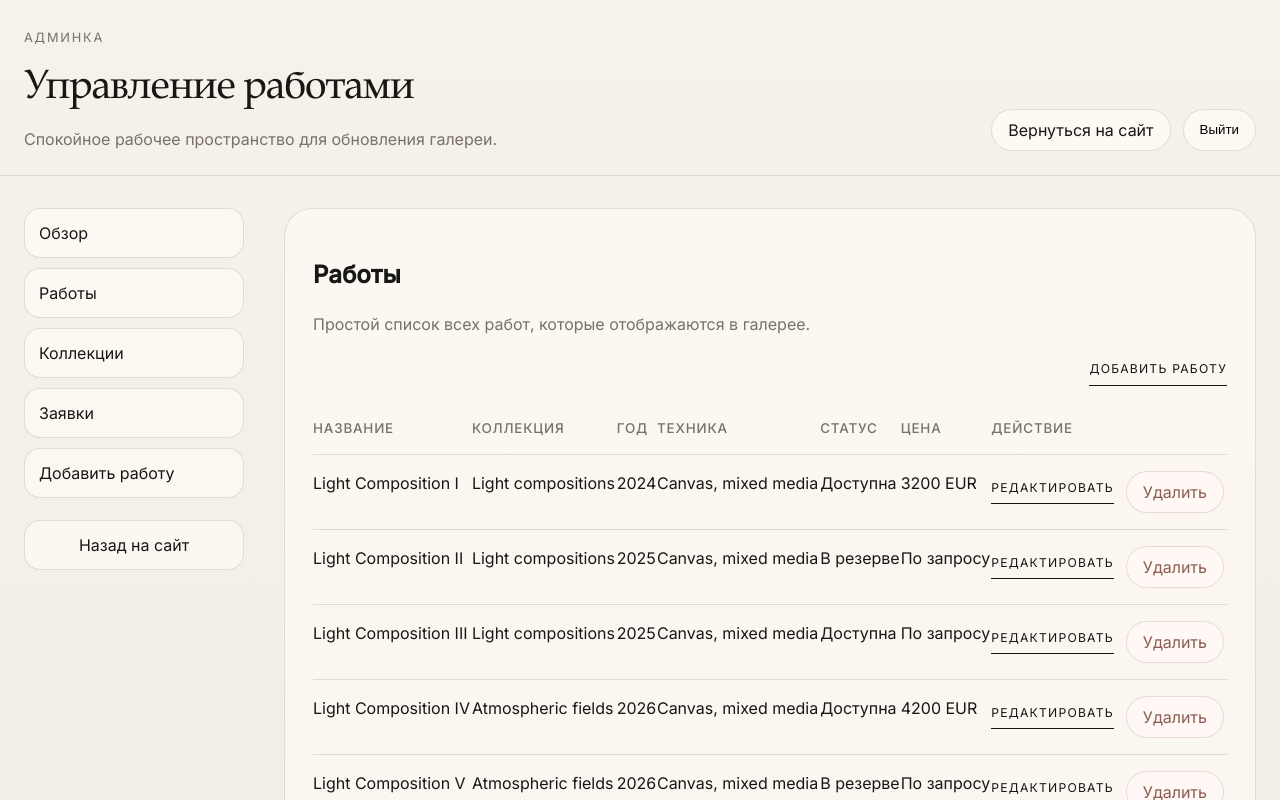
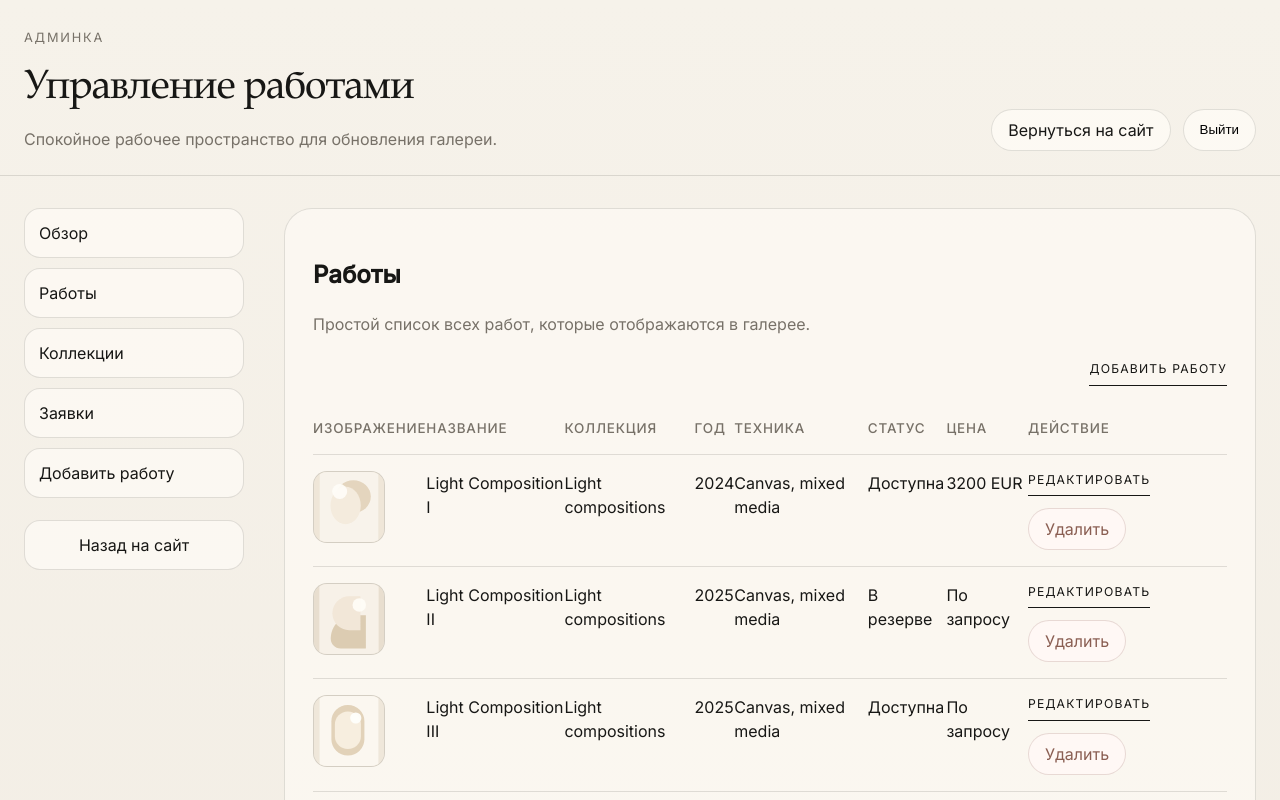
Before and after one commit to zobnin8-ux/yana-gallery, a Next.js app: page /admin/artworks in a window 1280 px wide. Shown: the top 800 px of the page. Built offline with nearby package versions, Linux system fonts and the light colour scheme; no server answers.

Commit message:
Show artwork previews in admin
Made-with: Cursor

```diff
--- a/app/globals.css
+++ b/app/globals.css
@@ -1318,6 +1318,32 @@ main {
   text-transform: uppercase;
 }
 
+.admin-artwork-thumb {
+  position: relative;
+  width: 72px;
+  height: 72px;
+  overflow: hidden;
+  border: 1px solid var(--border);
+  border-radius: 14px;
+  background: #efe8dc;
+}
+
+.admin-artwork-thumb span {
+  display: grid;
+  place-items: center;
+  width: 100%;
+  height: 100%;
+  padding: 8px;
+  color: var(--muted);
+  font-size: 0.72rem;
+  line-height: 1.2;
+  text-align: center;
+}
+
+.admin-artwork-thumb-image {
+  object-fit: cover;
+}
+
 .admin-collection-select {
   min-width: 190px;
   border: 1px solid var(--border);
@@ -1447,11 +1473,28 @@ main {
 }
 
 .admin-uploaded-image-item {
+  display: inline-flex;
+  align-items: center;
+  gap: 10px;
   padding: 10px 14px;
   border: 1px solid var(--border);
-  border-radius: 999px;
+  border-radius: 18px;
   background: rgba(255, 251, 245, 0.84);
   font-size: 0.9rem;
+}
+
+.admin-uploaded-image-preview {
+  position: relative;
+  width: 56px;
+  height: 56px;
+  overflow: hidden;
+  border-radius: 12px;
+  background: #efe8dc;
+  flex: 0 0 auto;
+}
+
+.admin-uploaded-image-preview-img {
+  object-fit: cover;
 }
 
 .admin-field-full {
--- a/components/admin/ArtworkImageUploader.tsx
+++ b/components/admin/ArtworkImageUploader.tsx
@@ -1,5 +1,6 @@
 "use client";
 
+import Image from "next/image";
 import { useState } from "react";
 
 type ArtworkImageUploaderProps = {
@@ -54,7 +55,10 @@ export function ArtworkImageUploader({ images }: ArtworkImageUploaderProps) {
               return (
                 <div className="admin-uploaded-image-item" key={image}>
                   <input name="existingImages" type="hidden" value={image} />
-                  {filename}
+                  <span className="admin-uploaded-image-preview">
+                    <Image src={image} alt={filename} fill sizes="72px" className="admin-uploaded-image-preview-img" />
+                  </span>
+                  <span>{filename}</span>
                 </div>
               );
             })}
--- a/components/admin/ArtworkTable.tsx
+++ b/components/admin/ArtworkTable.tsx
@@ -1,5 +1,6 @@
 "use client";
 
+import Image from "next/image";
 import Link from "next/link";
 import { useRouter } from "next/navigation";
 import { useState } from "react";
@@ -49,6 +50,7 @@ export function ArtworkTable({ artworks }: ArtworkTableProps) {
       <table className="admin-table">
         <thead>
           <tr>
+            <th>Изображение</th>
             <th>Название</th>
             <th>Коллекция</th>
             <th>Год</th>
@@ -59,8 +61,26 @@ export function ArtworkTable({ artworks }: ArtworkTableProps) {
           </tr>
         </thead>
         <tbody>
-          {artworks.map((artwork) => (
+          {artworks.map((artwork) => {
+            const primaryImage = artwork.images[0];
+
+            return (
               <tr key={artwork.id}>
+                <td>
+                  <div className="admin-artwork-thumb">
+                    {primaryImage ? (
+                      <Image
+                        src={primaryImage.thumbnailUrl ?? primaryImage.url}
+                        alt={primaryImage.alt}
+                        fill
+                        sizes="72px"
+                        className="admin-artwork-thumb-image"
+                      />
+                    ) : (
+                      <span>Без изображения</span>
+                    )}
+                  </div>
+                </td>
                 <td>{artwork.title}</td>
                 <td>{artwork.collection ?? "Без коллекции"}</td>
                 <td>{artwork.year ?? "-"}</td>
@@ -83,7 +103,8 @@ export function ArtworkTable({ artworks }: ArtworkTableProps) {
                   </div>
                 </td>
               </tr>
-          ))}
+            );
+          })}
         </tbody>
       </table>
     </div>
```
Lines whose indentation alone changed are shown as unchanged.
